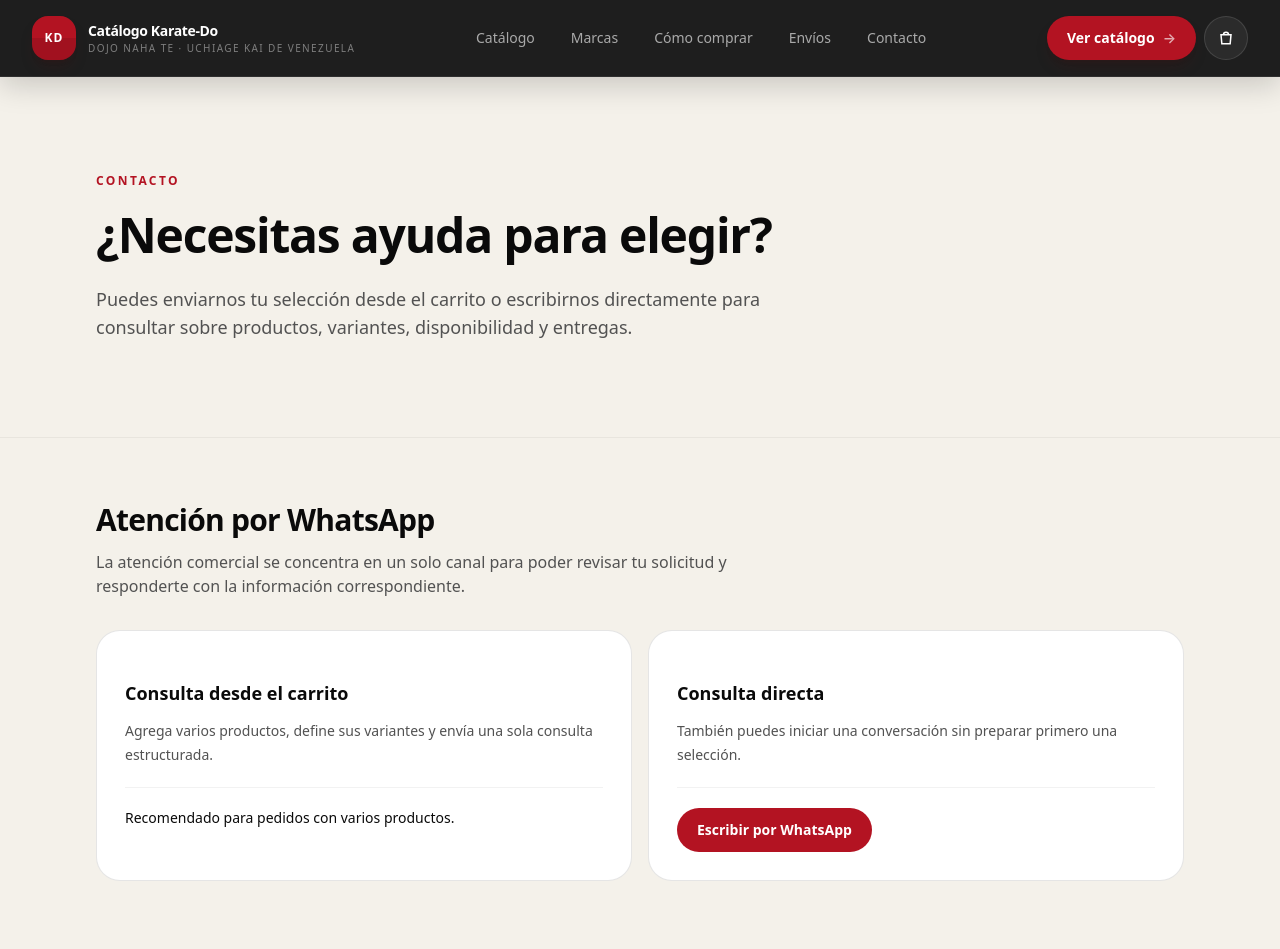
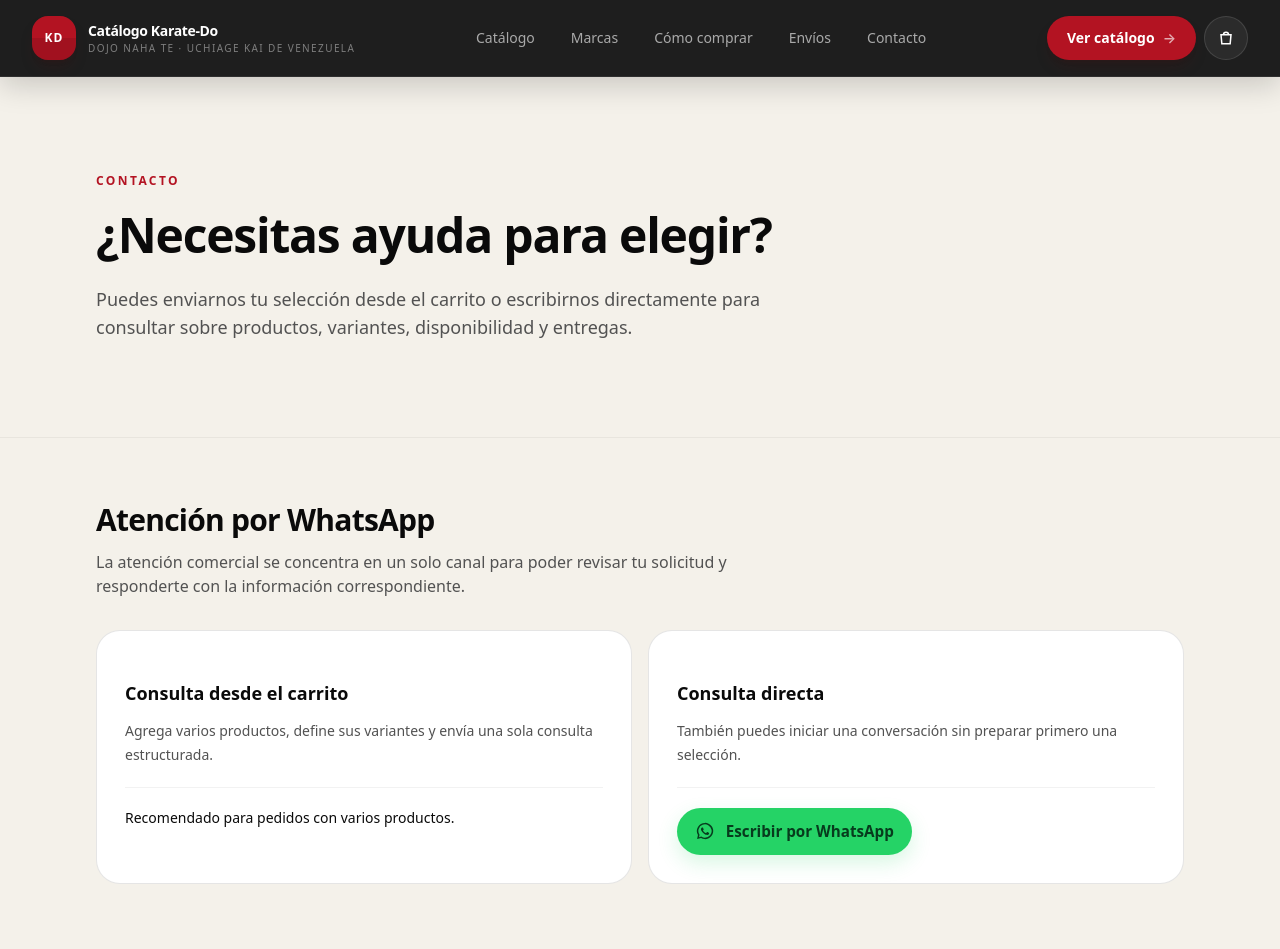
Before and after one commit to maorusohh/catalogo-karate, a Next.js app: page /contacto in a window 1280 px wide. Shown: the top 949 px of the page. Built offline with nearby package versions, Linux system fonts and the light colour scheme.

Commit message:
style contact WhatsApp action consistently

```diff
--- a/src/app/contacto/page.tsx
+++ b/src/app/contacto/page.tsx
@@ -13,6 +13,14 @@ export const metadata: Metadata = {
 const directMessage = "Hola, quiero realizar una consulta sobre equipamiento de Karate-Do.";
 
 const whatsappUrl = buildWhatsAppUrl(directMessage);
+
+function WhatsAppIcon() {
+  return (
+    <svg aria-hidden="true" viewBox="0 0 24 24" className="size-5 shrink-0" fill="currentColor">
+      <path d="M12 2.25a9.75 9.75 0 0 0-8.42 14.67L2.5 21.5l4.74-1.04A9.75 9.75 0 1 0 12 2.25Zm0 17.77a7.98 7.98 0 0 1-4.08-1.12l-.29-.17-2.81.62.63-2.74-.19-.3A7.97 7.97 0 1 1 12 20.02Zm4.35-5.97c-.24-.12-1.42-.7-1.64-.78-.22-.08-.38-.12-.54.12-.16.24-.62.78-.76.94-.14.16-.28.18-.52.06-.24-.12-1-.37-1.9-1.18-.7-.62-1.17-1.38-1.31-1.62-.14-.24-.02-.37.1-.49.11-.11.24-.28.36-.42.12-.14.16-.24.24-.4.08-.16.04-.3-.02-.42-.06-.12-.54-1.3-.74-1.79-.19-.46-.39-.4-.54-.41h-.46c-.16 0-.42.06-.64.3-.22.24-.84.82-.84 2s.86 2.32.98 2.48c.12.16 1.69 2.58 4.1 3.62.57.25 1.02.4 1.37.51.58.18 1.11.16 1.53.1.47-.07 1.42-.58 1.62-1.15.2-.57.2-1.06.14-1.16-.06-.1-.22-.16-.46-.28Z" />
+    </svg>
+  );
+}
 
 export default function ContactoPage() {
   return (
@@ -45,8 +53,9 @@ export default function ContactoPage() {
                   href={whatsappUrl}
                   target="_blank"
                   rel="noopener noreferrer"
-                  className="inline-flex min-h-11 items-center justify-center rounded-full bg-[#b31322] px-5 text-sm font-semibold text-white transition-colors hover:bg-[#8d0f1b]"
+                  className="action-whatsapp"
                 >
+                  <WhatsAppIcon />
                   Escribir por WhatsApp
                 </a>
               ) : (
```
